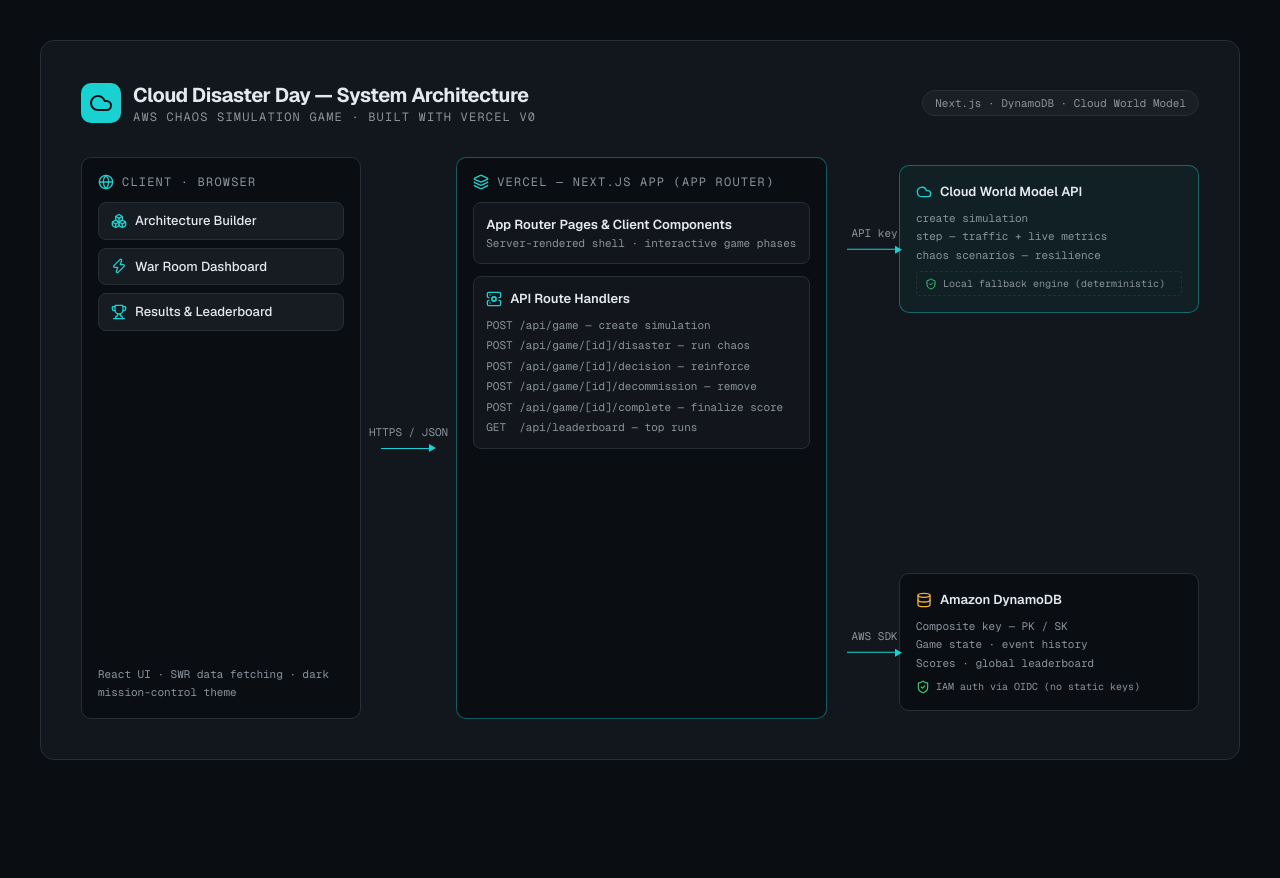
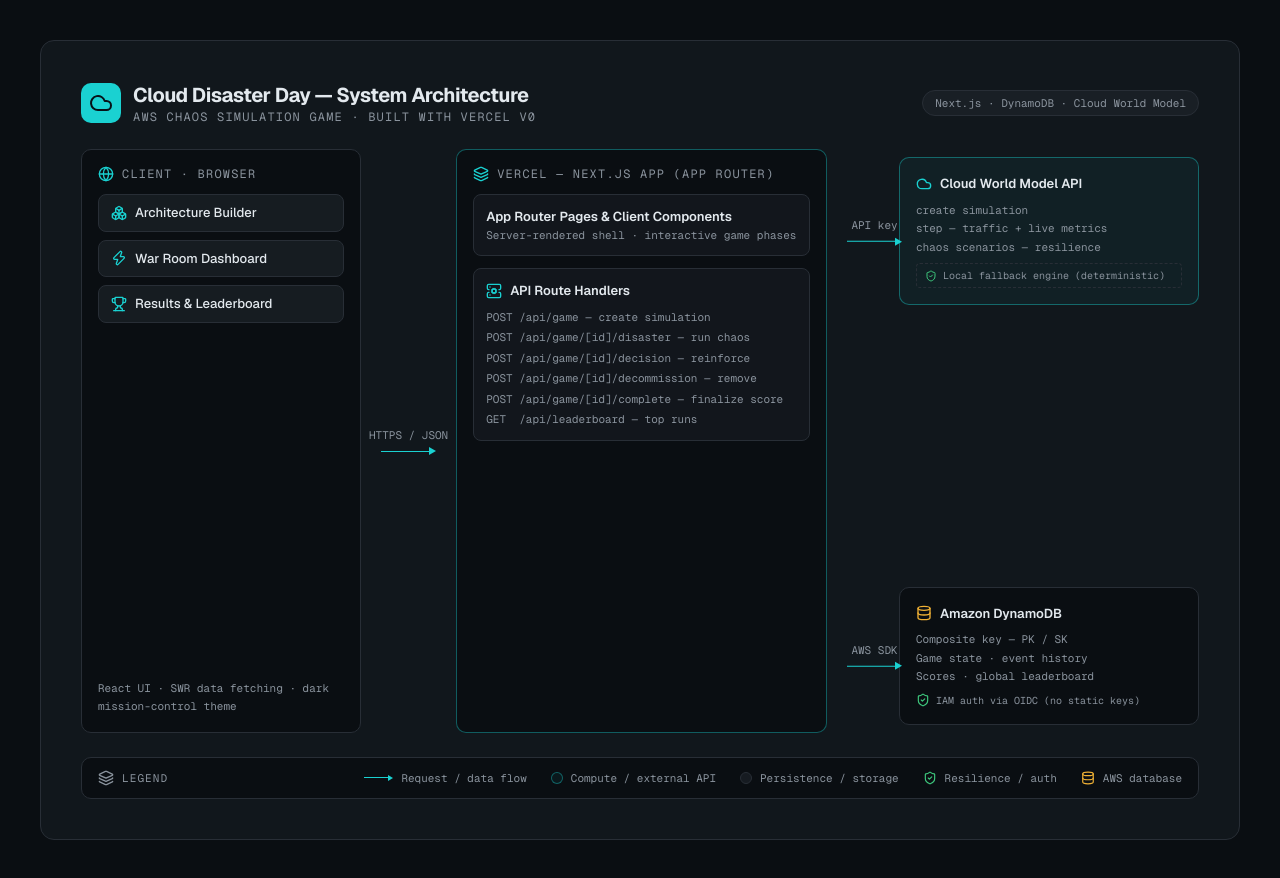
Before and after one commit to canvascloudai/cloud-disaster-day, a Next.js app: page /architecture in a window 1280 px wide. Before the commit the page ends 800 px from the top, so only its background shows below. Built offline with nearby package versions, Linux system fonts and the light colour scheme.

Commit message:
feat: adjust canvas height and add legend section

```diff
--- a/app/architecture/page.tsx
+++ b/app/architecture/page.tsx
@@ -43,8 +43,8 @@ export default function ArchitectureDiagramPage() {
       {/* Fixed-size canvas sized for a clean 16:9 export */}
       <div
         id="diagram"
-        className="flex flex-col gap-8 rounded-xl border border-border bg-card p-10"
-        style={{ width: 1280, height: 720 }}
+        className="flex flex-col gap-6 rounded-xl border border-border bg-card p-10"
+        style={{ width: 1280, height: 800 }}
       >
         {/* Title */}
         <header className="flex items-center justify-between">
@@ -179,6 +179,41 @@ export default function ArchitectureDiagramPage() {
             </div>
           </section>
         </div>
+
+        {/* Legend */}
+        <footer className="flex items-center justify-between gap-4 rounded-lg border border-border bg-background px-4 py-3">
+          <div className="flex items-center gap-2">
+            <Layers className="size-4 text-muted-foreground" />
+            <span className="font-mono text-[11px] uppercase tracking-widest text-muted-foreground">
+              Legend
+            </span>
+          </div>
+          <div className="flex flex-wrap items-center gap-x-6 gap-y-2 font-mono text-[11px] text-muted-foreground">
+            <span className="flex items-center gap-2">
+              <span className="flex items-center">
+                <span className="h-px w-6 bg-primary" />
+                <span className="size-0 border-y-[3px] border-l-[5px] border-y-transparent border-l-primary" />
+              </span>
+              Request / data flow
+            </span>
+            <span className="flex items-center gap-2">
+              <span className="size-3 rounded-sm border border-primary/40 bg-primary/5" />
+              Compute / external API
+            </span>
+            <span className="flex items-center gap-2">
+              <span className="size-3 rounded-sm border border-border bg-secondary/60" />
+              Persistence / storage
+            </span>
+            <span className="flex items-center gap-2">
+              <ShieldCheck className="size-3.5 text-success" />
+              Resilience / auth
+            </span>
+            <span className="flex items-center gap-2">
+              <Database className="size-3.5 text-warning" />
+              AWS database
+            </span>
+          </div>
+        </footer>
       </div>
     </main>
   )
```
Also changed, not shown: public/architecture-diagram.png, 1 other file (tests, documents, lock files or other folders).
